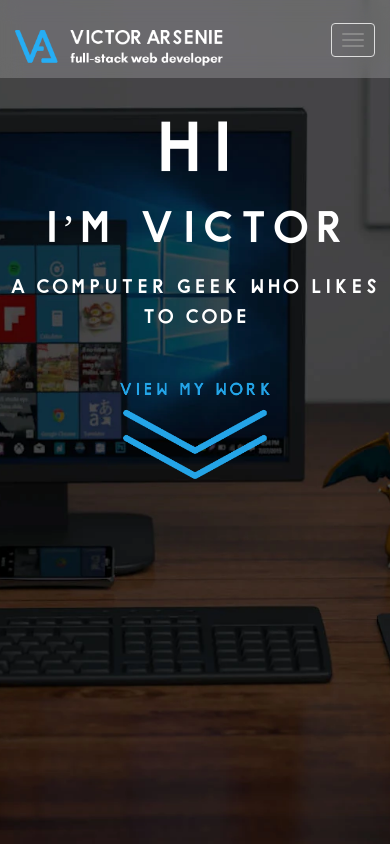
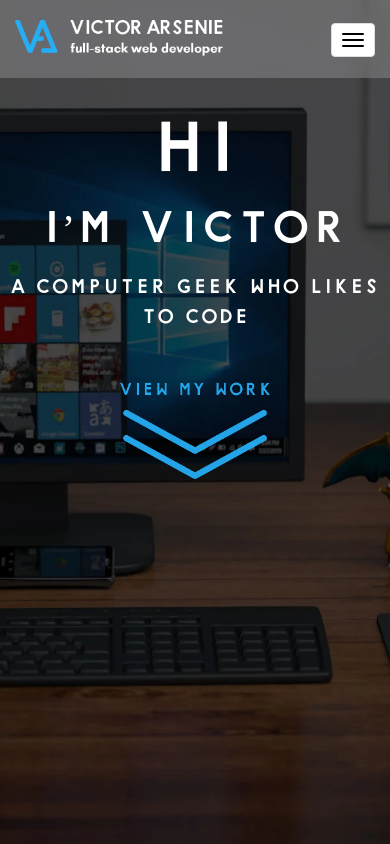
Before and after one commit to victorarsenie/portfolio, a Next.js app: page / in a window 390 px wide. Shown: the top 844 px of the page. Built offline with nearby package versions, Linux system fonts and the light colour scheme; a web font is replaced by a local one.

Commit message:
fix: mobile navbar - white toggle button with dark bars and 9px logo clearance

```diff
--- a/app/globals.css
+++ b/app/globals.css
@@ -328,7 +328,7 @@ p {
   padding: 9px 10px;
   margin-top: 8px;
   margin-bottom: 8px;
-  background-color: transparent;
+  background-color: #fff;
   background-image: none;
   border: 1px solid #ddd;
   border-radius: 4px;
@@ -345,7 +345,7 @@ p {
   width: 22px;
   height: 2px;
   border-radius: 1px;
-  background-color: #888;
+  background-color: #000;
 }
 
 .navbar-toggle .icon-bar + .icon-bar {
@@ -354,7 +354,7 @@ p {
 
 .navbar-toggle:hover,
 .navbar-toggle:focus {
-  background-color: rgba(255, 255, 255, 0.1);
+  background-color: rgba(0, 0, 0, 0.08);
 }
 
 @media (max-width: 767px) {
@@ -369,6 +369,10 @@ p {
   .navbar-default .navbar-header {
     padding-top: 15px;
     width: 100%;
+  }
+
+  .navbar-default .navbar-brand {
+    padding: 5px 0;
   }
 
   .scrolled .navbar-header {
```
